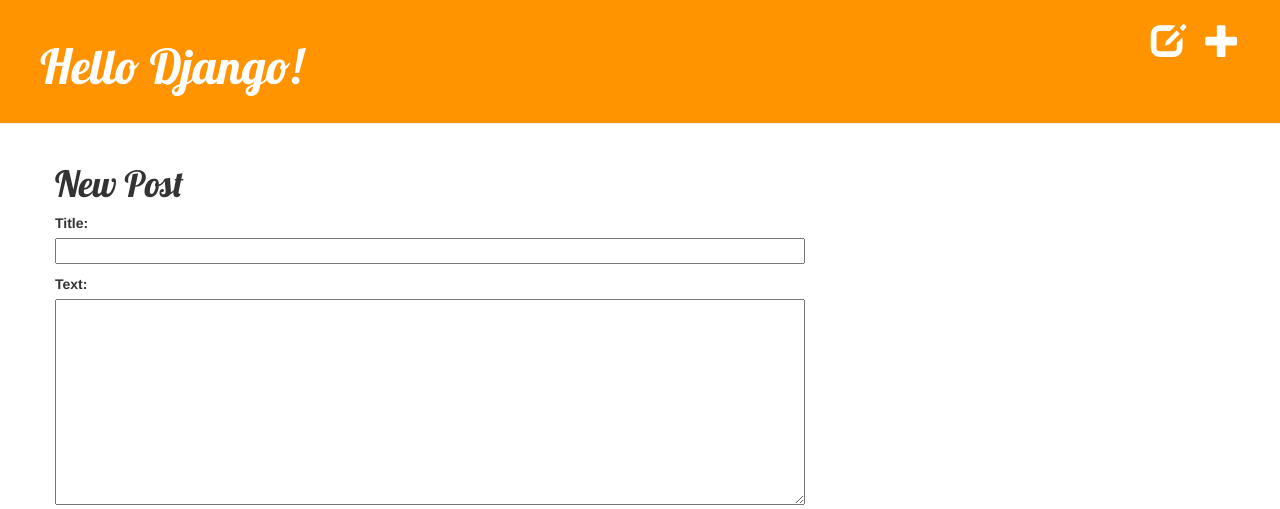
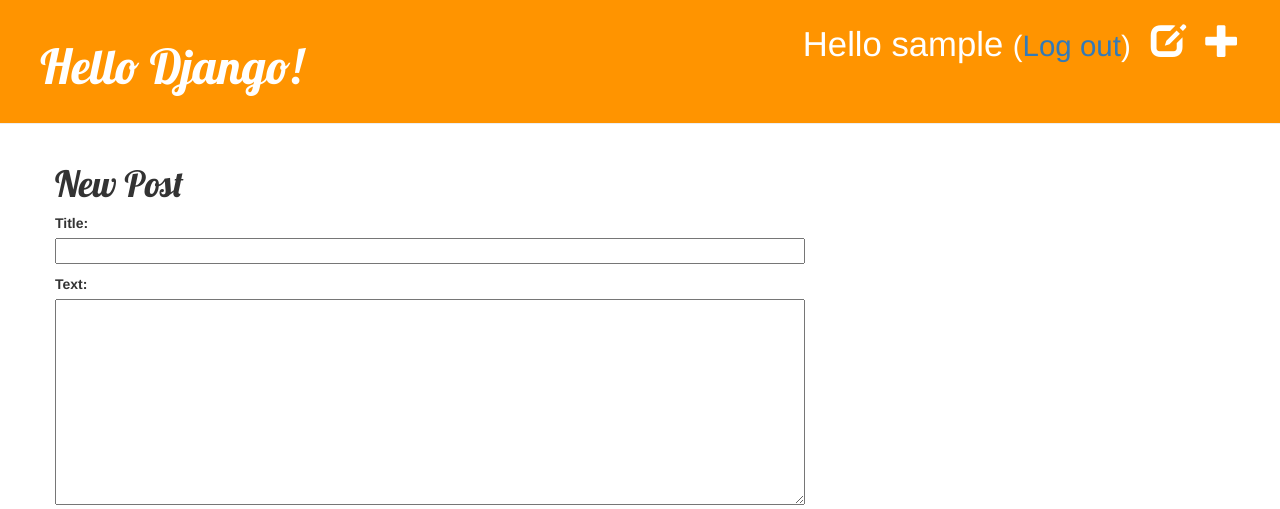
Before and after one commit to borderradius/Django, a Django app: page /post/new/ in a window 1280 px wide. Shown: the top 509 px of the page. Run offline with Django 3.2, Linux system fonts and the light colour scheme; the visitor is signed in with stand-in values (Sample User, id 1); some libraries are stand-ins or nearby versions.

Commit message:
로그인,아웃 및 리다이렉트

```diff
--- a/blog/templates/blog/base.html
+++ b/blog/templates/blog/base.html
@@ -22,10 +22,18 @@
             <a href="{% url 'post_new' %}" class="top-menu">
                 <span class="glyphicon glyphicon-plus"></span>
             </a>
+            <a href="{% url 'post_draft_list' %}" class="top-menu">
+                <span class="glyphicon glyphicon-edit"></span>
+            </a>
+            <p class="top-menu">Hello {{ user.username }}
+                <small>(<a href="{% url 'logout' %}">Log out</a>)</small>
+            </p>
+        {% else %}
+            <a href="{% url 'login' %}" class="top-menu">
+                <span class="glyphicon glyphicon-lock"></span>
+            </a>
         {% endif %}
-        <a href="{% url 'post_draft_list' %}" class="top-menu">
-            <span class="glyphicon glyphicon-edit"></span>
-        </a>
+
         <h1>
             <a href="/"> Hello Django!</a>
         </h1>
--- a/mysite/settings.py
+++ b/mysite/settings.py
@@ -118,6 +118,6 @@
 # Static files (CSS, JavaScript, Images)
 # https://docs.djangoproject.com/en/1.11/howto/static-files/
 
-LOGIN_REDIRECTI_URL = '/'
+LOGIN_REDIRECT_URL = '/'
 STATIC_URL = '/static/'
 STATIC_ROOT = os.path.join(BASE_DIR, 'static')
--- a/mysite/urls.py
+++ b/mysite/urls.py
@@ -6,4 +6,5 @@
     url(r'^admin/', admin.site.urls),
     url(r'', include('blog.urls')),
     url(r'^accounts/login/$', views.login, name='login'),
+    url(r'^accounts/logout/$', views.logout, name='logout', kwargs={'next_page':'/'}),
 ]
```
